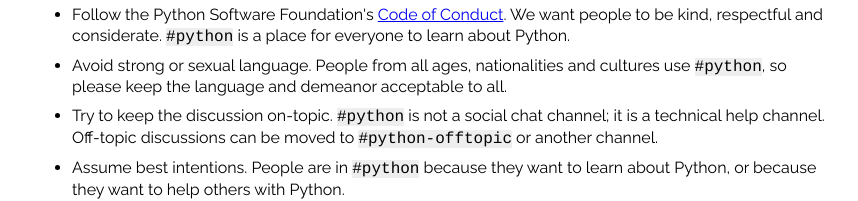
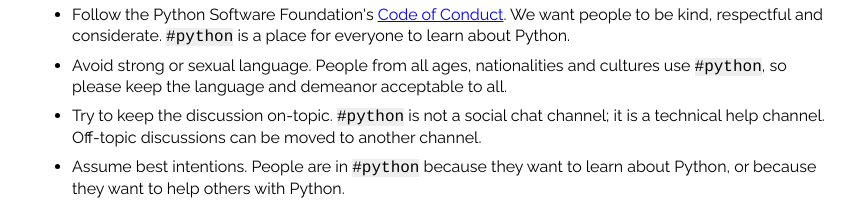
Before and after one commit to pound-python/pound-python.github.io, a plain HTML site: page index.html in a window 1280 px wide. Shown: the part 335-536 px from the top of the page, without its empty margins (208-1066 px from the left). Drawn offline with Linux system fonts and the light colour scheme.

Commit message:
Goodbye #python-offtopic

```diff
--- a/index.html
+++ b/index.html
@@ -29,8 +29,7 @@ to learn about Python.</p></li>
 cultures use <span class="docutils literal">#python</span>, so please keep the language and demeanor
 acceptable to all.</p></li>
 <li><p>Try to keep the discussion on-topic. <span class="docutils literal">#python</span> is not a social chat
-channel; it is a technical help channel. Off-topic discussions can be moved
-to <span class="docutils literal"><span class="pre">#python-offtopic</span></span> or another channel.</p></li>
+channel; it is a technical help channel. Off-topic discussions can be moved to another channel.</p></li>
 <li><p>Assume best intentions. People are in <span class="docutils literal">#python</span> because they want to
 learn about Python, or because they want to help others with Python.</p></li>
 </ul>
```
